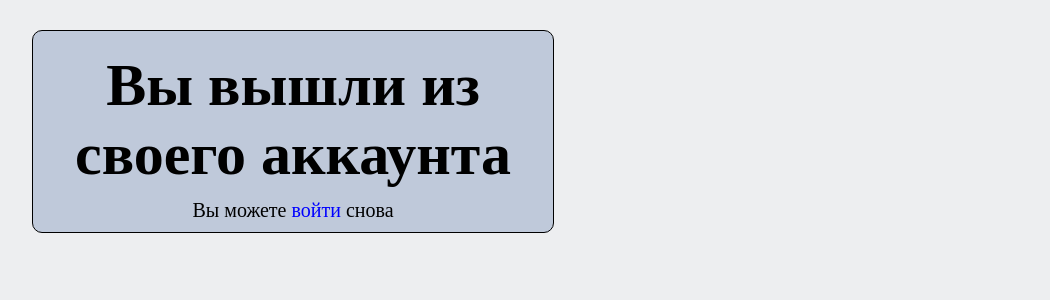
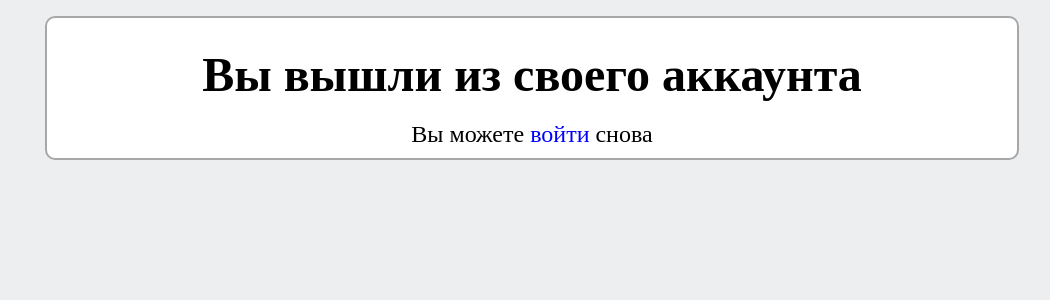
Before and after one commit to AndreyLeshko/EnglishLand, a Django app: page /accounts/logout/ in a window 1280 px wide. Shown: the part 79-379 px from the top of the page, without its empty margins (108-1158 px from the left). Run offline with Django 4.2, Linux system fonts and the light colour scheme.

Commit message:
FEATURE: adaptive authorize pages FIX: remove account namespace (Django's inner handlers doesn't see namespaces)

```diff
--- a/account/static/account/css/logged_out.css
+++ b/account/static/account/css/logged_out.css
@@ -1,24 +1,8 @@
-p {
-    font-size: 20px;
-}
-
-.standart-container {
-    display: block;
-    background-color: #bfc9da;
-    padding: 10px; 5px;
-    border: 1px solid black;
-    border-radius: 10px;
-    margin: 30px 0px;
-    text-align: center;
-    width: 500px;
-    align-self: center;
-}
-
-.login-link {
+.link {
     text-decoration: none;
     color: blue;
 }
 
-.login-link:hover {
+.link:hover {
     text-decoration: underline;
 }
--- /dev/null
+++ b/account/static/account/css/password_change_done.css
@@ -0,0 +1,4 @@
+a {
+    color: blue;
+    text-decoration: underline;
+}
--- a/account/static/account/css/register.css
+++ b/account/static/account/css/register.css
@@ -12,6 +12,7 @@ h1 {
 
 .field {
     margin-bottom: 2vh;
+    width: 90%;
 }
 
 .field-label {
--- a/account/templates/registration/logged_out.html
+++ b/account/templates/registration/logged_out.html
@@ -12,11 +12,11 @@
 {% endblock css_links %}
 
 {% block page_content %}
-    <div class="standart-container">
+    <div class="container">
         <h1>Вы вышли из своего аккаунта</h1>
         <p>
             Вы можете
-            <a href="{% url 'account:login' %}" class="login-link">войти</a>
+            <a href="{% url 'account:login' %}" class="link">войти</a>
             снова
         </p>
     </div>
--- a/account/urls.py
+++ b/account/urls.py
@@ -3,10 +3,8 @@ from django.contrib.auth import views as auth_views
 
 from .views import personal_page, register, edit
 
-app_name = 'account'
 
 urlpatterns = [
-    # path('personal-page/', personal_page, name='personal_page'),
     path('profile/', personal_page, name='personal_page'),
     path('register/', register, name='register'),
     path('edit/', edit, name='edit'),
--- a/base/static/base/css/base.css
+++ b/base/static/base/css/base.css
@@ -154,12 +154,13 @@ nav {
 
 .container {
     display: block;
+    width: 95%;
     border: 2px solid rgb(166, 168, 168);
     background-color: white;
     border-radius: 10px;
     text-align: center;
     font-size: 80%;
-    margin: 1% 0%;
+    margin: 2vh auto;
     padding: 1%;
 }
 
--- a/base/templates/base/base.html
+++ b/base/templates/base/base.html
@@ -22,13 +22,13 @@
             <a href="{% url 'base:trainer' %}" class="nav-link">Тренажер</a>
 
             {% if request.user.is_authenticated %}
-                <a href="{% url 'account:personal_page' %}" class="nav-link">Мой аккаунт</a>
+                <a href="{% url 'personal_page' %}" class="nav-link">Мой аккаунт</a>
                 {% if request.user.username == 'admin' %}
                     <a href="/admin/" class="nav-link">Админка</a>
                     <a href="{% url 'words:add_word' %}" class="nav-link">Новое слово</a>
                 {% endif %}
             {% else %}
-                <a href="{% url 'account:login' %}" class="nav-link">Войти</a>
+                <a href="{% url 'login' %}" class="nav-link">Войти</a>
             {% endif %}
 
         </nav>
@@ -45,13 +45,13 @@
             <a href="{% url 'base:trainer' %}" class="nav-link">Тренажер</a>
 
             {% if request.user.is_authenticated %}
-                <a href="{% url 'account:personal_page' %}" class="nav-link">Мой аккаунт</a>
+                <a href="{% url 'personal_page' %}" class="nav-link">Мой аккаунт</a>
                 {% if request.user.username == 'admin' %}
                     <a href="/admin/" class="nav-link">Админка</a>
                     <a href="{% url 'words:add_word' %}" class="nav-link">Новое слово</a>
                 {% endif %}
             {% else %}
-                <a href="{% url 'account:login' %}" class="nav-link">Войти</a>
+                <a href="{% url 'login' %}" class="nav-link">Войти</a>
             {% endif %}
         </div>
     </div>
```
Also changed, not shown: account/static/account/css/password_change_form.css (+35 -14 lines), account/static/account/css/personal_page.css (+8 -35 lines), account/templates/account/personal_page.html (+6 -6 lines), account/templates/account/register_done.html (+5 -2 lines), account/templates/registration/password_change_done.html (+5 -3 lines), account/templates/registration/password_change_form.html (+30 -6 lines).
